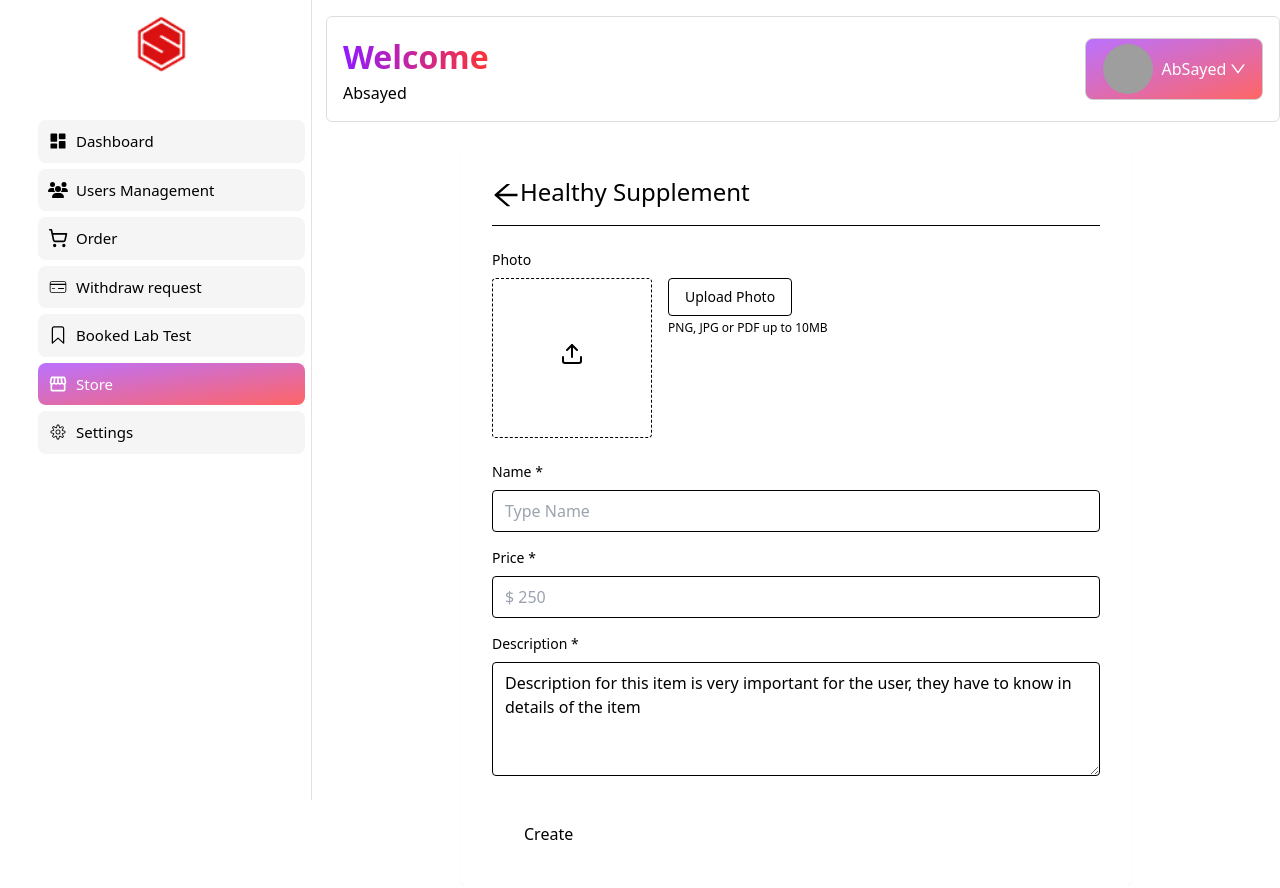
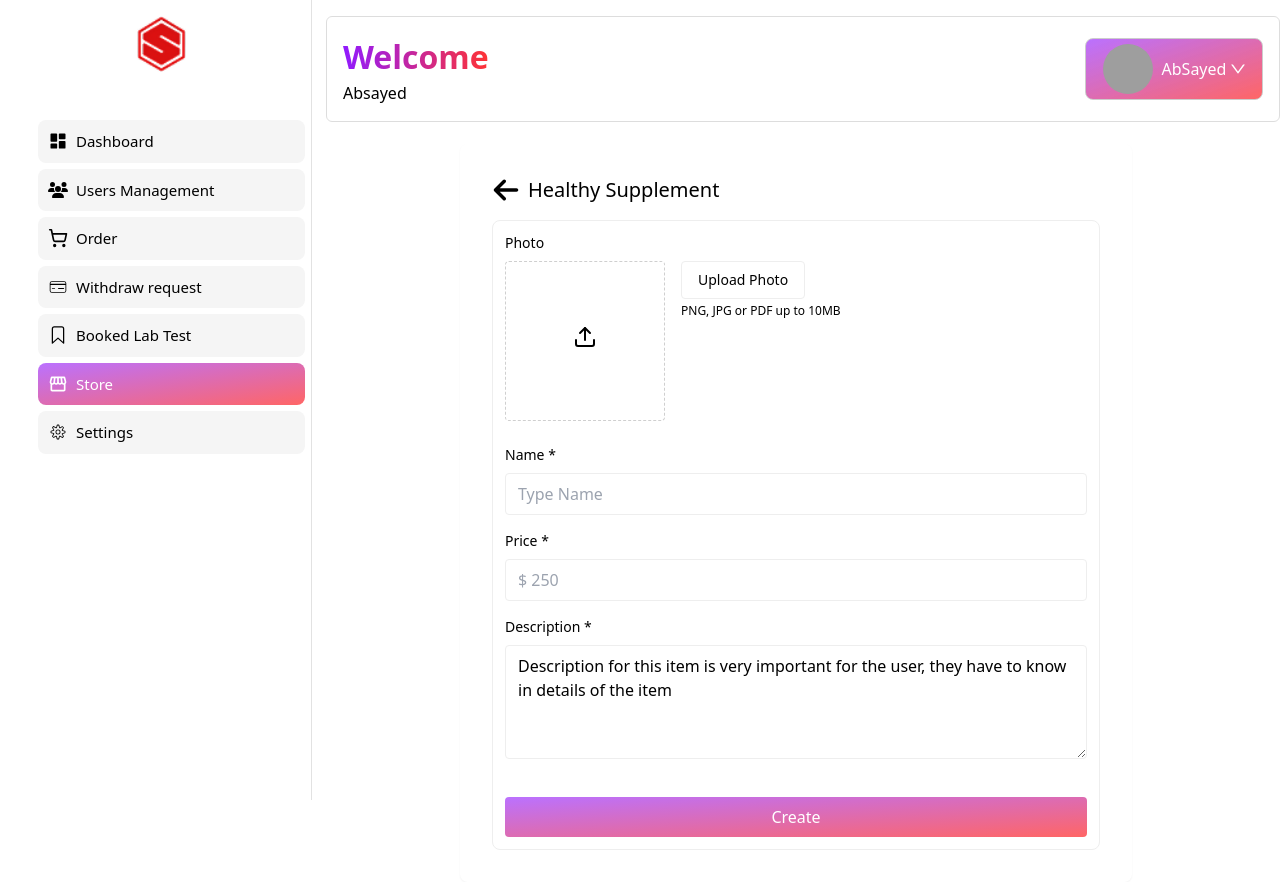
Before and after one commit to nimurr/suplify-admin-dashboard, a React (Vite) app: page /dashboard/store/view-store/create-suppliment in a window 1280 px wide. Shown: the top 888 px of the page. Built offline with nearby package versions, Linux system fonts and the light colour scheme; grey boxes are pictures that could not be loaded.

Commit message:
`feat: updated sidebar menu components with new icons and functionality`

```diff
--- a/src/dashboard/menu/sidebarMenu/CreateSuppliment.jsx
+++ b/src/dashboard/menu/sidebarMenu/CreateSuppliment.jsx
@@ -2,8 +2,9 @@ import { useState } from 'react';
 import { ArrowLeft, Upload } from 'lucide-react';
 import { CheckCircleOutlined, EyeOutlined, DownloadOutlined, ArrowLeftOutlined } from '@ant-design/icons';
 import { useNavigate } from 'react-router-dom';
+import { FaArrowLeft } from 'react-icons/fa6';
 export default function SupplementCreateForm() {
-    const navigate = useNavigate()
+  const navigate = useNavigate()
   const [formData, setFormData] = useState({
     name: '',
     price: '',
@@ -45,12 +46,12 @@ export default function SupplementCreateForm() {
 
   return (
     <div className="max-w-2xl mx-auto bg-white p-8 rounded-lg shadow-sm">
-      <h1 className="text-2xl font-medium mb-4">
-      <ArrowLeftOutlined onClick={() => navigate('/dashboard/store/view-store')} className="text-[28px] cursor-pointer"></ArrowLeftOutlined>
-         Healthy Supplement</h1>
-      <hr className="border-gray-200 mb-6" />
+      <h1 className="text-xl font-medium mb-4 flex items-center gap-2">
+        <FaArrowLeft onClick={() => navigate('/dashboard/store/view-store')} className="text-[28px] cursor-pointer"></FaArrowLeft>
+        Healthy Supplement
+      </h1>
 
-      <div>
+      <div className='border border-[#eee] p-3 rounded-lg'>
         <div className="mb-6">
           <label className="block text-gray-700 text-sm font-medium mb-2">
             Photo
@@ -59,7 +60,7 @@ export default function SupplementCreateForm() {
           <div className="flex items-start">
             <div className="mr-4">
               <label className="cursor-pointer">
-                <div className="w-40 h-40 border border-dashed border-gray-300 rounded flex flex-col items-center justify-center bg-gray-50">
+                <div className="w-40 h-40 border border-dashed border-[#cfcfcf] rounded flex flex-col items-center justify-center bg-gray-50">
                   {photoPreview ? (
                     <img src={photoPreview} alt="Preview" className="w-full h-full object-cover" />
                   ) : (
@@ -78,7 +79,7 @@ export default function SupplementCreateForm() {
             <div>
               <button
                 type="button"
-                className="px-4 py-2 border border-gray-300 rounded bg-white text-sm text-gray-700 hover:bg-gray-50"
+                className="px-4 py-2 border border-[#eee] rounded bg-white text-sm text-gray-700 hover:bg-gray-50"
               >
                 Upload Photo
               </button>
@@ -100,7 +101,7 @@ export default function SupplementCreateForm() {
             placeholder="Type Name"
             value={formData.name}
             onChange={handleInputChange}
-            className="w-full px-3 py-2 border border-gray-300 rounded focus:outline-none focus:ring-1 focus:ring-blue-500"
+            className="w-full px-3 py-2 border border-[#eee] rounded focus:outline-none focus:ring-1 focus:ring-blue-500"
           />
         </div>
 
@@ -115,7 +116,7 @@ export default function SupplementCreateForm() {
             placeholder="$ 250"
             value={formData.price}
             onChange={handleInputChange}
-            className="w-full px-3 py-2 border border-gray-300 rounded focus:outline-none focus:ring-1 focus:ring-blue-500"
+            className="w-full px-3 py-2 border border-[#eee] rounded focus:outline-none focus:ring-1 focus:ring-blue-500"
           />
         </div>
 
@@ -129,13 +130,13 @@ export default function SupplementCreateForm() {
             rows="4"
             value={formData.description}
             onChange={handleInputChange}
-            className="w-full px-3 py-2 border border-gray-300 rounded focus:outline-none focus:ring-1 focus:ring-blue-500"
+            className="w-full px-3 py-2 border border-[#eee] rounded focus:outline-none focus:ring-1 focus:ring-blue-500"
           ></textarea>
         </div>
 
         <button
           onClick={handleSubmit}
-          className="px-8 py-2 bg-red-600 text-white font-medium rounded hover:bg-red-700 focus:outline-none focus:ring-2 focus:ring-red-500 focus:ring-opacity-50"
+          className="px-8 py-2 w-full bg-gradient-to-br from-[#8400ff8e] to-[#ff09099f] text-primaryBg font-medium rounded hover:bg-red-700 focus:outline-none focus:ring-2 focus:ring-red-500 focus:ring-opacity-50"
         >
           Create
         </button>
--- a/src/dashboard/menu/sidebarMenu/Store.jsx
+++ b/src/dashboard/menu/sidebarMenu/Store.jsx
@@ -1,5 +1,7 @@
 import React, { useState } from 'react';
+import { IoEyeOutline } from 'react-icons/io5';
 import { Link } from 'react-router-dom';
+import { useGetStoreItemsQuery } from '../../../redux/features/Store/Store';
 
 const dataSource = [
   {
@@ -49,11 +51,14 @@ const dataSource = [
 const StoreTable = () => {
   const [pagination, setPagination] = useState({
     current: 1,
-    pageSize: 5,
+    pageSize: 10,
   });
 
+  const { data } = useGetStoreItemsQuery();
+  const storeData = data?.data?.attributes?.counts || [];
+
   // Pagination logic: slice the data to show only the items for the current page
-  const currentData = dataSource.slice(
+  const currentData = storeData?.slice(
     (pagination.current - 1) * pagination.pageSize,
     pagination.current * pagination.pageSize
   );
@@ -77,20 +82,22 @@ const StoreTable = () => {
       <table border="1" className="w-full table-auto border-collapse rounded-lg overflow-hidden">
         <thead className='bg-gradient-to-br from-[#8400ff8e] to-[#ff09099f] text-primaryBg'>
           <tr>
-            <th className="px-4 text-left py-2">Id</th>
-            <th className="px-4 text-left py-2">Category</th>
-            <th className="px-4 text-left py-2">Item</th>
-            <th className="px-4 text-left py-2">Action</th>
+            <th className="px-4 text-center py-5">SL</th>
+            <th className="px-4 text-center py-5">Category</th>
+            <th className="px-4 text-center py-5">Item</th>
+            <th className="px-4 text-center py-5">Action</th>
           </tr>
         </thead>
         <tbody>
-          {currentData.map((record) => (
+          {currentData?.map((record, idx) => (
             <tr className='border-b border-[#ccc]' key={record.key}>
-              <td className="px-4 py-2">{record.id}</td>
-              <td className="px-4 py-2"><strong>{record.category}</strong></td>
-              <td className="px-4 py-2">{record.item}</td>
-              <td className="px-4 py-2">
-                <Link to="view-store" className="text-blue-500">View</Link>
+              <td className="px-4 text-center py-5">{++idx}</td>
+              <td className="px-4 capitalize text-center py-5"><strong>{record._id}</strong></td>
+              <td className="px-4 text-center py-5">{record.count}</td>
+              <td className="px-4 text-center py-5">
+                <Link to={`view-store?id=${record._id}`} className="text-blue-500 text-center flex items-center justify-center gap-1">
+                  <IoEyeOutline className='text-2xl ' />
+                </Link>
               </td>
             </tr>
           ))}
--- a/src/dashboard/menu/sidebarMenu/ViewStore.jsx
+++ b/src/dashboard/menu/sidebarMenu/ViewStore.jsx
@@ -2,10 +2,19 @@ import { useState } from 'react';
 import { ShoppingCart } from 'lucide-react';
 import { CheckCircleOutlined, EyeOutlined, DownloadOutlined, ArrowLeftOutlined } from '@ant-design/icons';
 import { useNavigate } from 'react-router-dom';
+import { useGetAllSupplimentsQuery } from '../../../redux/features/Store/Store';
+import { FaArrowLeft } from 'react-icons/fa6';
+import { FiPlus } from 'react-icons/fi';
+import { AiOutlinePlusCircle } from 'react-icons/ai';
 
 
 export default function ViewStore() {
   const navigate = useNavigate()
+  const { id } = Object.fromEntries(new URLSearchParams(window.location.search));
+  const { data } = useGetAllSupplimentsQuery(id);
+  const fullData = data?.data?.attributes?.results || [];
+  console.log(fullData);
+
   const [products] = useState([
     {
       id: 1,
@@ -67,22 +76,14 @@ export default function ViewStore() {
 
   // Product card component
   const ProductCard = ({ product }) => (
-    <div className="flex flex-col bg-white rounded-lg overflow-hidden shadow-md">
+    <div className="border border-[#eee] rounded-lg ">
 
-      {/* Image container with red background */}
-      <div className="bg-red-600 relative h-48 overflow-hidden">
-        {/* Multiple bottle silhouettes to mimic the image */}
-        <div className="absolute bottom-0 left-0 w-full flex justify-center pb-4">
-          <div className="flex space-x-1">
       {/* Creating multiple bottle silhouettes */}
-             <img className=' object-cover h-full w-full' src="/public/image/fitness1.png" alt="" />
-          </div>
-        </div>
-      </div>
+      <img className='w-full h-auto' src="/public/image/fitness1.png" alt="" />
 
       {/* Product info */}
       <div className="p-4 flex flex-col flex-grow">
-        <h3 className="text-sm font-normal text-gray-600 mb-1">{product.title}</h3>
+        <h3 className="text-sm font-semibold capitalize text-gray-600 mb-1">{product.name}</h3>
         <div className="flex justify-between items-center mb-2">
           <p className="font-bold text-lg">${product.price}</p>
           <button className="bg-red-600 text-white p-1 rounded-sm">
@@ -98,19 +99,19 @@ export default function ViewStore() {
   return (
     <div className=" mx-auto p-4">
       <div className="flex item-center justify-between gap-2 my-4">
-                    <div className="flex item-center gap-2">
-                    <ArrowLeftOutlined onClick={() => navigate('/dashboard/store')} className="text-[28px] cursor-pointer"></ArrowLeftOutlined>
-                    <h1  className="">Suppliment</h1>
+        <div onClick={() => navigate('/dashboard/store')} className="flex cursor-pointer item-center gap-2">
+          <FaArrowLeft className="text-[22px] "></FaArrowLeft>
+          <h1 className="font-semibold">Suppliment</h1>
         </div>
 
         <div>
-                <button onClick={() => navigate('create-suppliment')} className='bg-[#CC2124] py-1 px-4 text-[#FFFFFF] rounded-lg'>+ Create</button>
+          <button onClick={() => navigate('create-suppliment')} className='bg-gradient-to-br from-[#8400ff8e] to-[#ff09099f] text-primaryBg py-2 px-8 rounded-lg font-semibold flex items-center gap-1'> <AiOutlinePlusCircle className='text-xl' />Create New</button>
         </div>
 
 
       </div>
       <div className="grid grid-cols-1 sm:grid-cols-2 md:grid-cols-3 lg:grid-cols-4 gap-4">
-        {products.map(product => (
+        {fullData?.map(product => (
           <ProductCard key={product.id} product={product} />
         ))}
       </div>
--- /dev/null
+++ b/src/redux/features/Store/Store.js
@@ -0,0 +1,20 @@
+import { apiSlice } from "../../api/apiSlice";
+
+export const storeApi = apiSlice.injectEndpoints({
+    endpoints: (builder) => ({
+        getStoreItems: builder.query({
+            query: () => '/products/category-with-count',
+            providesTags: ['StoreItems']
+        }),
+        getAllSuppliments: builder.query({
+            query: (category) => `/products/paginate?category=${category}`,
+            providesTags: ['AllSuppliments']
+        }),
+    }),
+});
+
+
+export const {
+    useGetStoreItemsQuery,
+    useGetAllSupplimentsQuery
+} = storeApi;
```
Lines whose indentation alone changed are shown as unchanged.
